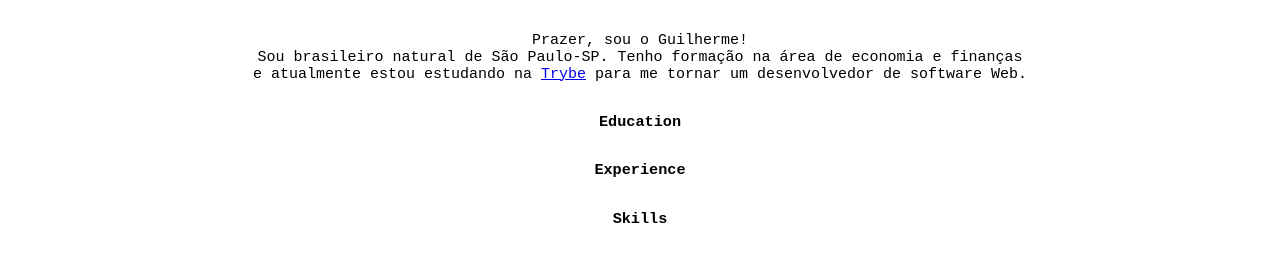
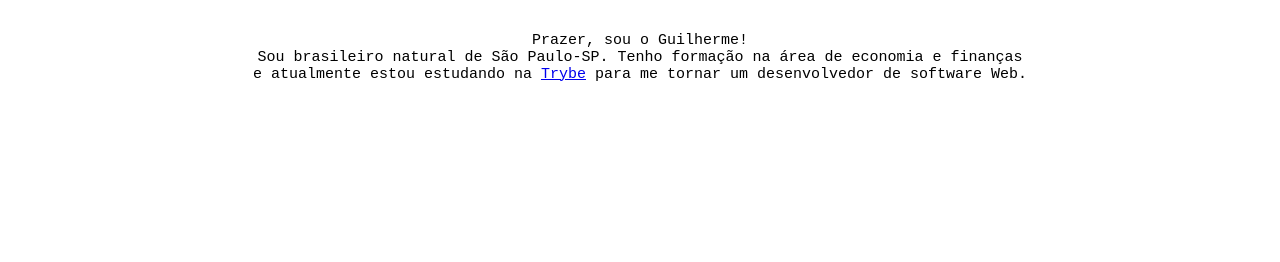
Before and after one commit to guidugaich/guidugaich.github.io, a plain HTML site: page index.html in a window 1280 px wide. Shown: the part 180-442 px from the top of the page. Drawn offline with Linux system fonts and the light colour scheme.

Commit message:
base para o portfolio

```diff
--- a/index.html
+++ b/index.html
@@ -16,18 +16,7 @@
         </header>
         <hr/>
 
-        <p id='summary'>Prazer, sou o Guilherme! <br>Sou brasileiro natural de São Paulo-SP. Tenho formação na área de economia e finanças<br> e atualmente estou estudando na <a href='https://betrybe.com'>Trybe</a> para me tornar um desenvolvedor de software Web.</p>
+        <p id='summary'>Prazer, sou o Guilherme! <br>Sou brasileiro natural de São Paulo-SP. Tenho formação na área de economia e finanças<br> e atualmente estou estudando na <a href='https://betrybe.com' target='_blank'>Trybe</a> para me tornar um desenvolvedor de software Web.</p>
 
-        <div class='box-elements'>
-            <div class='education'>
-                <h3>Education</h3>
-            </div>
-            <div class='experience'>
-                <h3>Experience</h3>
-            </div>
-            <div class='skills'>
-                <h3>Skills</h3>
-            </div>
-        </div>
     </body>
 </html>
--- a/style.css
+++ b/style.css
@@ -34,12 +34,3 @@ img {
      font-size: 15px;
      padding-top: 30px;
     }
-
- .box-elements {
-     display: flex;
-     flex-direction: column;
-     justify-content: space-evenly;
-     margin-top: 10px;
-     font-weight: 200;
-     text-align: center;
- }
```
